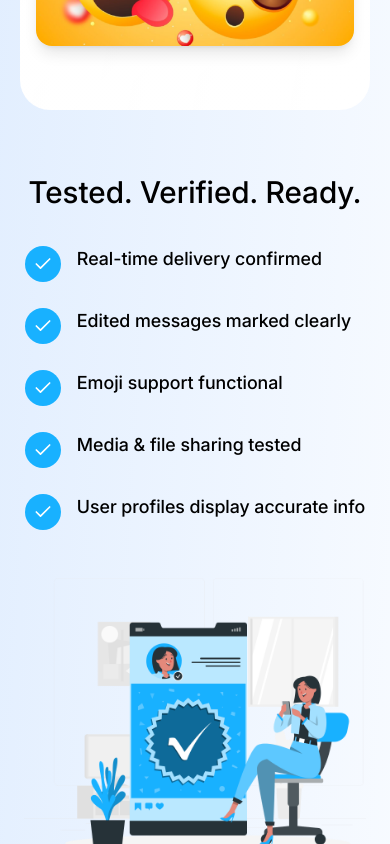
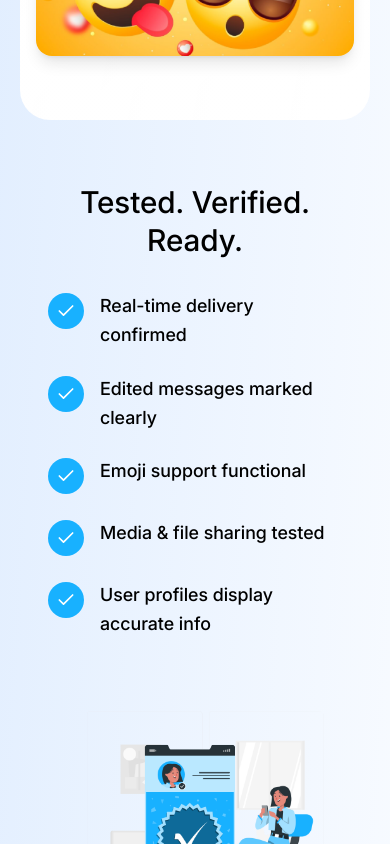
Before and after one commit to WunmiOmoyeni/send-now, a Next.js app: page / in a window 390 px wide. Shown: the part 2800-3644 px from the top of the page. Built offline with nearby package versions, Linux system fonts and the light colour scheme.

Commit message:
landing-page

```diff
--- a/src/components/FeaturesExtra.tsx
+++ b/src/components/FeaturesExtra.tsx
@@ -9,10 +9,10 @@ export default function FeaturesExtra() {
   return (
     <div>
       {/* Tested, Verified, Ready */}
-      <section className="py-16">
-        <div className="max-w-[1500px] mx-auto px-6 lg:px-8 flex flex-col lg:flex-row items-center lg:items-start lg:space-x-10">
+      <section className="py-16 px-8 sm:px-12 lg:px-16">
+        <div className="max-w-[1500px] mx-auto flex flex-col lg:flex-row items-center lg:items-start lg:space-x-10">
           {/* Left side */}
-          <div className="flex-1 text-center lg:text-left">
+          <div className="flex-1 text-center lg:text-left px-4 sm:px-6 lg:px-0">
             <h2 className="mb-8 font-[Inter-Medium] text-3xl sm:text-4xl md:text-5xl lg:text-[65px] leading-tight">
               Tested. Verified. Ready.
             </h2>
@@ -42,12 +42,12 @@ export default function FeaturesExtra() {
           </div>
 
           {/* Right side */}
-          <div className="mt-12 lg:mt-0 flex justify-center flex-1 w-full">
+          <div className="mt-12 lg:mt-0 flex justify-center flex-1 w-full px-8 py-6 sm:px-6 lg:px-0">
             <div className="relative w-full max-w-md sm:max-w-lg md:max-w-xl lg:max-w-none">
               <Image
                 src={testedImage}
                 alt="Tested & Verified"
-                className="rounded-lg w-full h-auto lg:w-[890px] lg:h-[665px] "
+                className="rounded-lg w-full h-auto lg:w-[890px] lg:h-[665px]"
                 priority
               />
             </div>
--- a/src/components/Hero.tsx
+++ b/src/components/Hero.tsx
@@ -60,13 +60,13 @@ export default function Hero() {
       <div className="w-full lg:w-1/2 flex justify-center lg:justify-end relative mt-10 lg:mt-0">
         <div className="relative">
           {/* Main hero image container */}
-          <div className="-pb-[30px] bg-[#18B1FF] rounded-tl-[120px] sm:rounded-tl-[160px] rounded-tr-[40px] rounded-br-[40px] rounded-bl-[30px] shadow-2xl inline-block max-w-[400px] sm:max-w-[490px] h-[450px] lg:h-[470px]">
+          <div className="bg-[#18B1FF] rounded-tl-[120px] rounded-tr-[40px] rounded-br-[40px] rounded-bl-[30px] shadow-2xl inline-block max-w-[400px] sm:max-w-[490px] h-[460px]">
             <Image
               src={heroImage}
               alt="Person using secure messaging"
               width={300}
               height={700}
-              className="rounded-2xl w-full object-cover transform -translate-y-8 sm:-translate-y-12 -translate-x-6 sm:-translate-x-8"
+              className="rounded-2xl w-full h-[500px] object-cover transform -translate-y-10 -translate-x-6"
               priority
             />
           </div>
```
